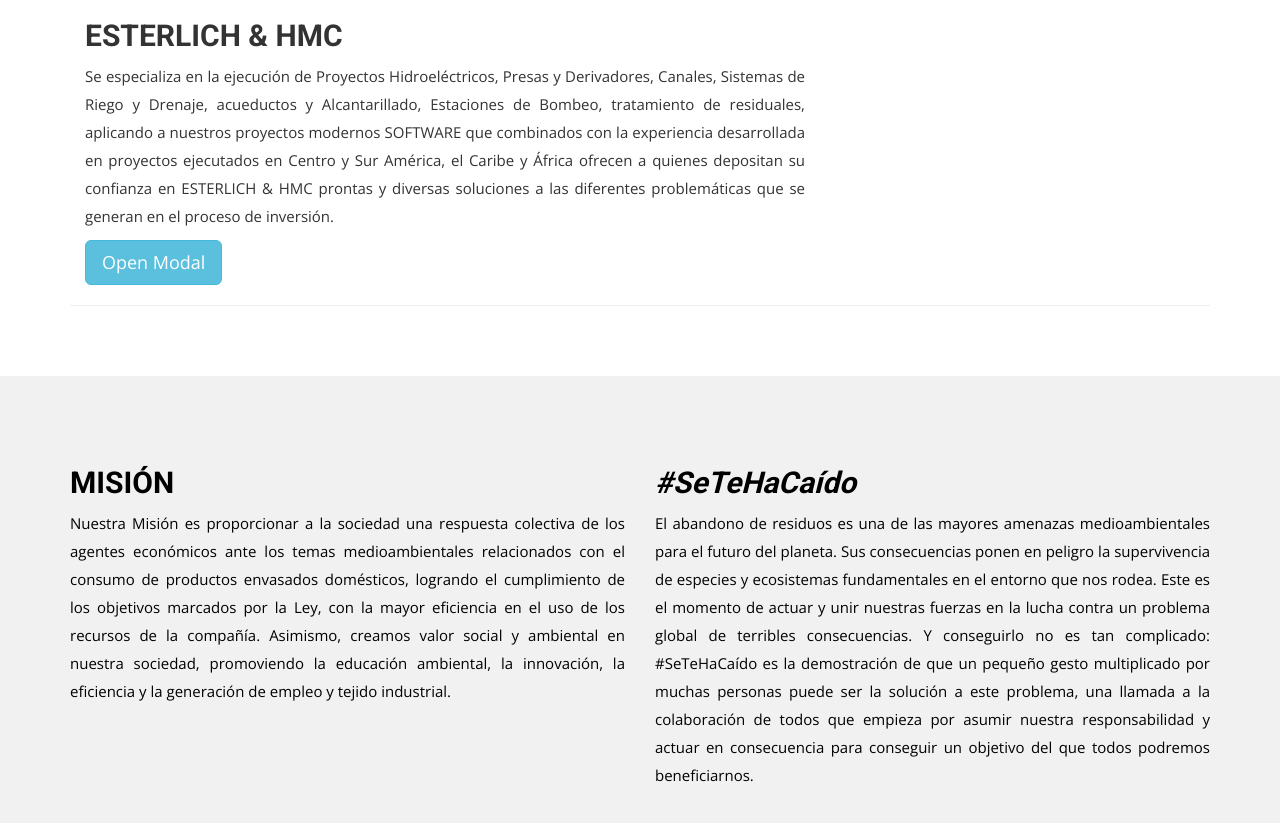
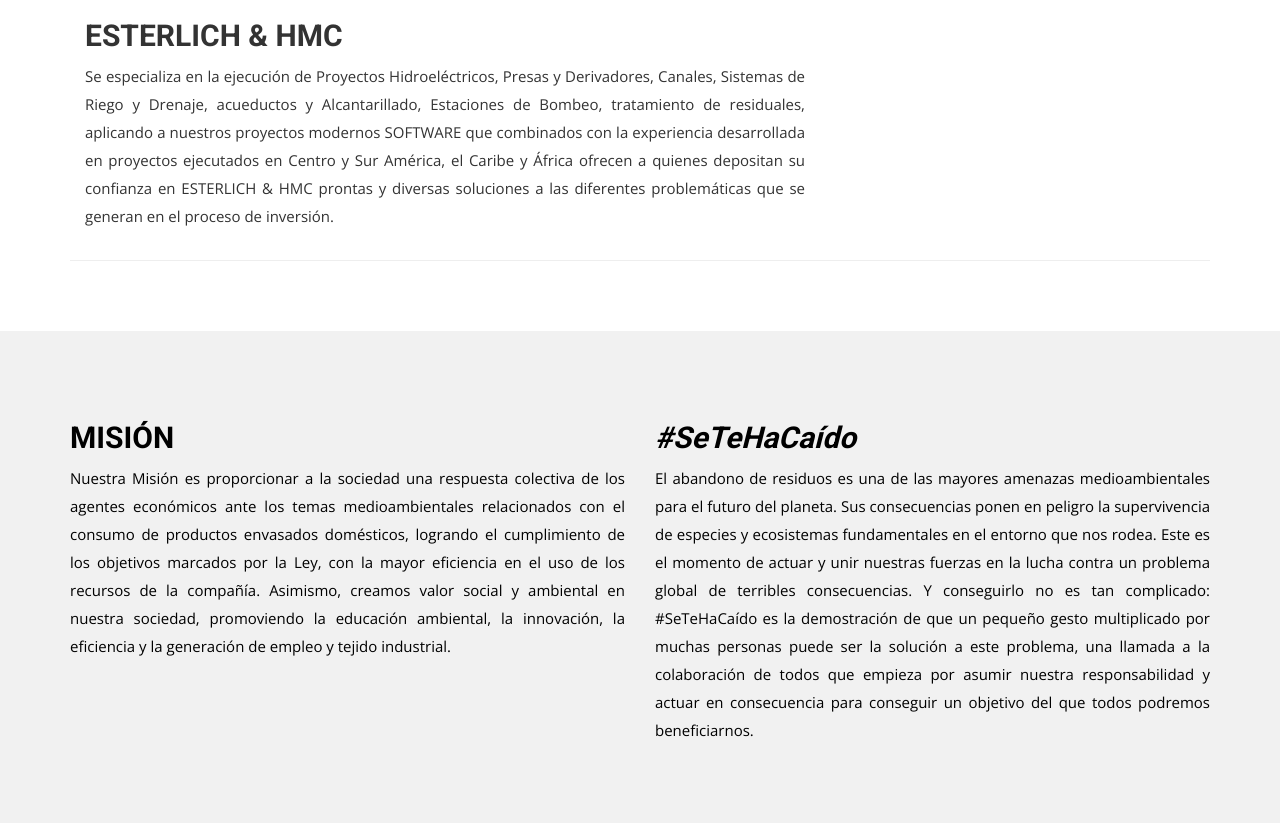
Before and after one commit to juancturcios/New-Esterlich, a PHP site: page /sobre-nosotros.php in a window 1280 px wide. Shown: the part 957-1780 px from the top of the page. Run offline with PHP 8.4, Linux system fonts and the light colour scheme; some libraries are stand-ins or nearby versions; some web fonts are replaced.

Commit message:
Cosas nuevas

```diff
--- a/css/style.css
+++ b/css/style.css
@@ -117,11 +117,14 @@ a:active {
   background: url("../img/Esterlich & Co WP-13.png") no-repeat;
 
 }
+
+.header-contacto{
+  background: url("../img/phone.png") no-repeat;
+}
 .header-ingenieria{
   background: url("../img/ingenieria.jpg") no-repeat;
 
 }
-
 
 /*--
 	Header Start
--- a/sobre-nosotros.php
+++ b/sobre-nosotros.php
@@ -65,29 +65,7 @@
                   diversas soluciones a las diferentes problemáticas que se generan en el proceso de inversión.</p>
 
              </div>
-             <!-- Trigger the modal with a button -->
-<button type="button" class="btn btn-info btn-lg" data-toggle="modal" data-target="#myModal">Open Modal</button>
 
-<!-- Modal -->
-<div id="myModal" class="modal fade" role="dialog">
-  <div class="modal-dialog">
-
-    <!-- Modal content-->
-    <div class="modal-content">
-      <div class="modal-header">
-        <button type="button" class="close" data-dismiss="modal">&times;</button>
-        <h4 class="modal-title">Modal Header</h4>
-      </div>
-      <div class="modal-body">
-        <p>Some text in the modal.</p>
-      </div>
-      <div class="modal-footer">
-        <button type="button" class="btn btn-default" data-dismiss="modal">Close</button>
-      </div>
-    </div>
-
-  </div>
-</div>
            </div><!-- .col-md-7 close -->
          </div>
          <div class="col-sm-4">
```
Also changed, not shown: contacto.php (+5 -2 lines).
